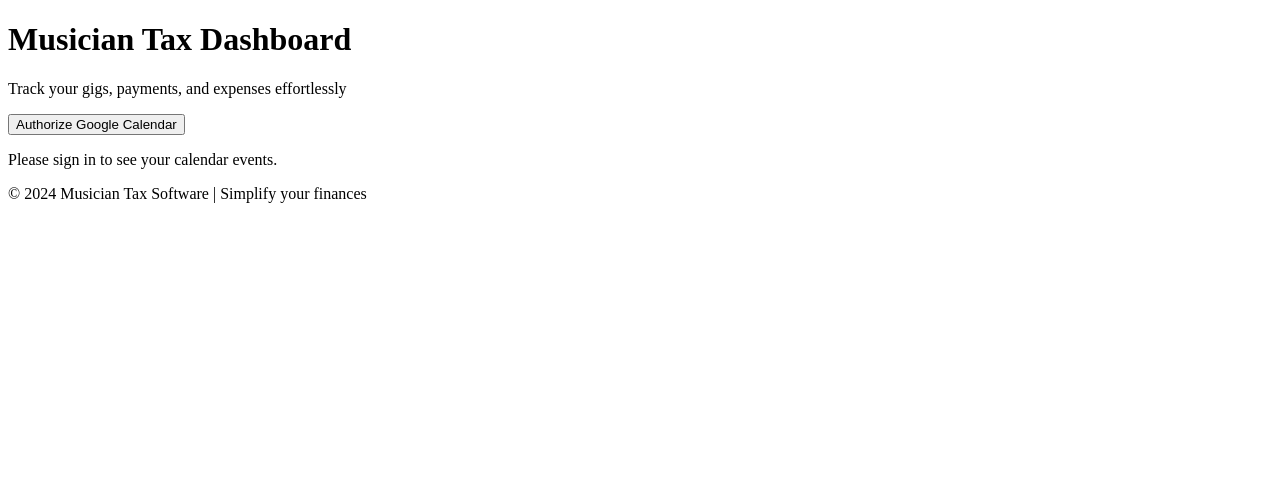
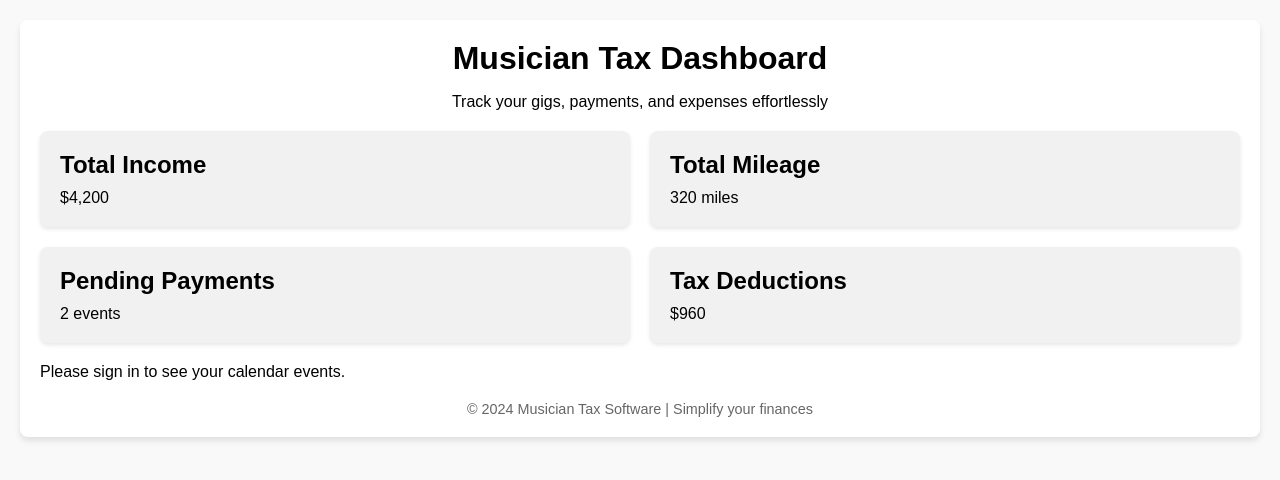
Before and after one commit to willowj9/musician-tax-software-prototype, a plain HTML site: page index.html in a window 1280 px wide. Drawn offline with Linux system fonts and the light colour scheme; a script that the page names is missing.

Commit message:
Update index.html
trying to get back original UI

```diff
--- a/index.html
+++ b/index.html
@@ -4,10 +4,86 @@
     <meta charset="UTF-8">
     <meta name="viewport" content="width=device-width, initial-scale=1.0">
     <title>Musician Tax Software</title>
+    <style>
+        body {
+            font-family: Arial, sans-serif;
+            margin: 0;
+            padding: 0;
+            background-color: #f9f9f9;
+        }
+        .container {
+            max-width: 1200px;
+            margin: 20px auto;
+            padding: 20px;
+            background: #fff;
+            border-radius: 8px;
+            box-shadow: 0 4px 6px rgba(0, 0, 0, 0.1);
+        }
+        .header {
+            text-align: center;
+            margin-bottom: 20px;
+        }
+        .header h1 {
+            font-size: 2em;
+            margin: 0;
+        }
+        .dashboard {
+            display: grid;
+            grid-template-columns: 1fr 1fr;
+            gap: 20px;
+        }
+        .card {
+            padding: 20px;
+            background: #f1f1f1;
+            border-radius: 8px;
+            box-shadow: 0 2px 4px rgba(0, 0, 0, 0.1);
+        }
+        .card h2 {
+            margin: 0 0 10px;
+            font-size: 1.5em;
+        }
+        .card p {
+            margin: 0;
+        }
+        .event-details {
+            margin-top: 20px;
+        }
+        .event-details h3 {
+            margin-bottom: 10px;
+        }
+        .event-table {
+            width: 100%;
+            border-collapse: collapse;
+        }
+        .event-table th, .event-table td {
+            border: 1px solid #ccc;
+            padding: 10px;
+            text-align: left;
+        }
+        .event-table th {
+            background-color: #f4f4f4;
+        }
+        .footer {
+            text-align: center;
+            margin-top: 20px;
+            font-size: 0.9em;
+            color: #666;
+        }
+        .calendar-controls {
+            text-align: center;
+            margin-bottom: 20px;
+        }
+        .calendar-controls button {
+            padding: 10px 20px;
+            margin: 5px;
+            font-size: 16px;
+            cursor: pointer;
+        }
+    </style>
     <script src="https://apis.google.com/js/api.js"></script>
     <script>
-        const CLIENT_ID = "900776197607-teb5ksj5m2vbsfmdqnmstf3qh8k52j9u.apps.googleusercontent.com"; // Replace with your actual client ID
-        const API_KEY = "AIzaSyDsEKA9stj6CvoS_SjC54BZEpefJGjT7O4"; // Replace with your actual API key
+        const CLIENT_ID = "900776197607-teb5ksj5m2vbsfmdqnmstf3qh8k52j9u.apps.googleusercontent.com";
+        const API_KEY = "AIzaSyDsEKA9stj6CvoS_SjC54BZEpefJGjT7O4";
         const SCOPES = "https://www.googleapis.com/auth/calendar.readonly";
 
         function handleClientLoad() {
@@ -40,7 +116,7 @@
                 document.getElementById("signout-button").style.display = "block";
                 listUpcomingEvents();
             } else {
-                document.getElementById("authorize-button").style.display = "block";
+                document.getElementById("authorize-button").style.display = "inline-block";
                 document.getElementById("signout-button").style.display = "none";
                 document.getElementById("events-container").innerHTML = "<p>Please sign in to see your calendar events.</p>";
             }
@@ -108,11 +184,29 @@
             <p>Track your gigs, payments, and expenses effortlessly</p>
         </div>
 
-        <button id="authorize-button" style="display: inline-block;">Authorize Google Calendar</button>
+        <div class="dashboard">
+            <div class="card">
+                <h2>Total Income</h2>
+                <p id="total-income">$4,200</p>
+            </div>
+            <div class="card">
+                <h2>Total Mileage</h2>
+                <p id="total-mileage">320 miles</p>
+            </div>
+            <div class="card">
+                <h2>Pending Payments</h2>
+                <p id="pending-payments">2 events</p>
+            </div>
+            <div class="card">
+                <h2>Tax Deductions</h2>
+                <p id="tax-deductions">$960</p>
+            </div>
+        </div>
 
-
-        <button id="authorize-button" style="display: none;">Authorize Google Calendar</button>
-        <button id="signout-button" style="display: none;">Sign Out</button>
+        <div class="calendar-controls">
+            <button id="authorize-button" style="display: none;">Authorize Google Calendar</button>
+            <button id="signout-button" style="display: none;">Sign Out</button>
+        </div>
 
         <div id="events-container">
             <p>Please sign in to see your calendar events.</p>
```
